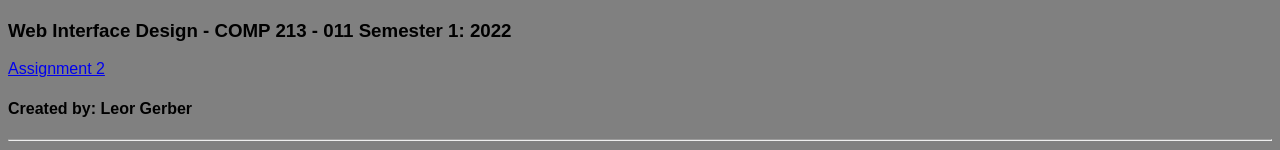
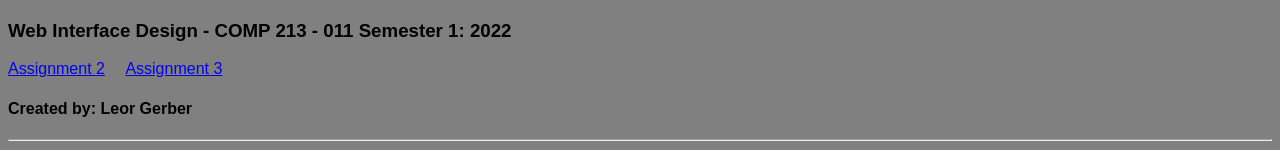
Before and after one commit to Leor565/HTMLAssignmentTwo.github.io, a plain HTML site: page index.html in a window 1280 px wide. Shown: the part 161-311 px from the top of the page. Drawn offline with Linux system fonts and the light colour scheme.

Commit message:
Update index.html

```diff
--- a/index.html
+++ b/index.html
@@ -14,7 +14,7 @@
   <img src="coolbanner.jpg" alt="Trulli" width="1000" height="150">
 
   <h3>Web Interface Design - COMP 213 - 011 Semester 1: 2022</h3>
-  <p><a href="Assignment2.html">Assignment 2</a></p>
+  <p><a href="Assignment2.html">Assignment 2</a> &emsp;<a href="Assignment3.html">Assignment 3</a> </p>
   <h4>Created by: Leor Gerber</h4>
   <hr>
 
```
